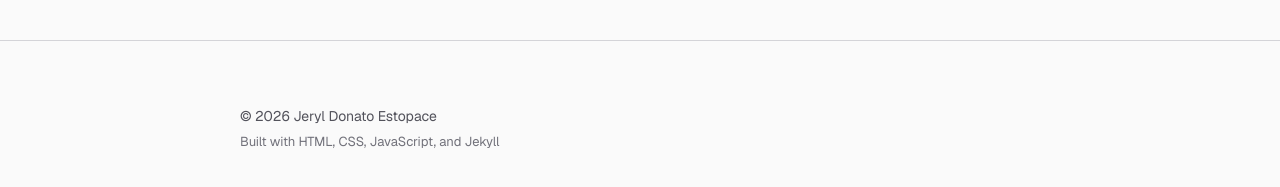
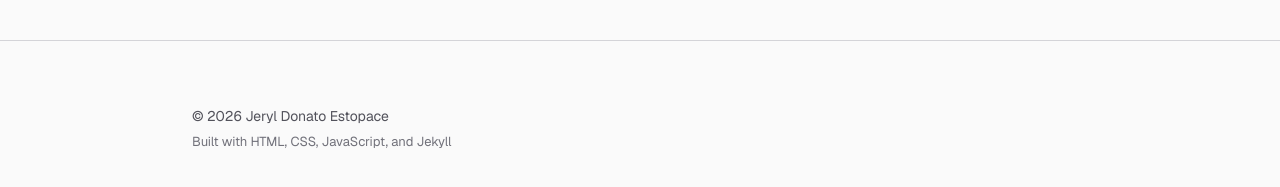
Before and after one commit to jeryldev/jeryldev.github.io, a Jekyll site: the page built from index.html, in a window 1280 px wide and 1400 px high, scrolled down 2244 px. Shown: the part 1199-1386 px from the top of the window. Built offline with Jekyll 4.4.1, drawn with Linux system fonts in a browser that asks for light colours.

Commit message:
Fix footer content alignment with .footer-inner wrapper
The footer was 16px off from every other section's left edge. Root
cause: the base .container rule has padding: 0 var(--space-4) and
box-sizing: border-box. Setting max-width: var(--width-index) on
.container itself means the outer box is 56rem but the content
area inside is 56rem − 32px = 864px — 32px narrower than every
other section, which uses the pattern 'full-width .container with
an inner wrapper at 56rem, margin: 0 auto, no padding'.

Refactored to match the rest of the site: wrapped footer content
in a .footer-inner div with the max-width + margin: 0 auto, and
removed the max-width override from footer .container. Now the
footer's content column is exactly 896px wide and starts at the
same viewport x-position as Recent notes, About, Projects, and
every other index-width section above it.

```diff
--- a/_layouts/default.html
+++ b/_layouts/default.html
@@ -58,8 +58,10 @@
     </main>
     <footer>
       <div class="container">
-        <p>&copy; 2026 {{ site.title }}</p>
-        <p class="footer-credit">Built with HTML, CSS, JavaScript, and Jekyll</p>
+        <div class="footer-inner">
+          <p>&copy; 2026 {{ site.title }}</p>
+          <p class="footer-credit">Built with HTML, CSS, JavaScript, and Jekyll</p>
+        </div>
       </div>
     </footer>
   </body>
--- a/styles.css
+++ b/styles.css
@@ -583,8 +583,9 @@
   font-size: 0.875rem;
 }
 
-footer .container {
+.footer-inner {
   max-width: var(--width-index);
+  margin: 0 auto;
   display: flex;
   flex-direction: column;
   align-items: flex-start;
```
